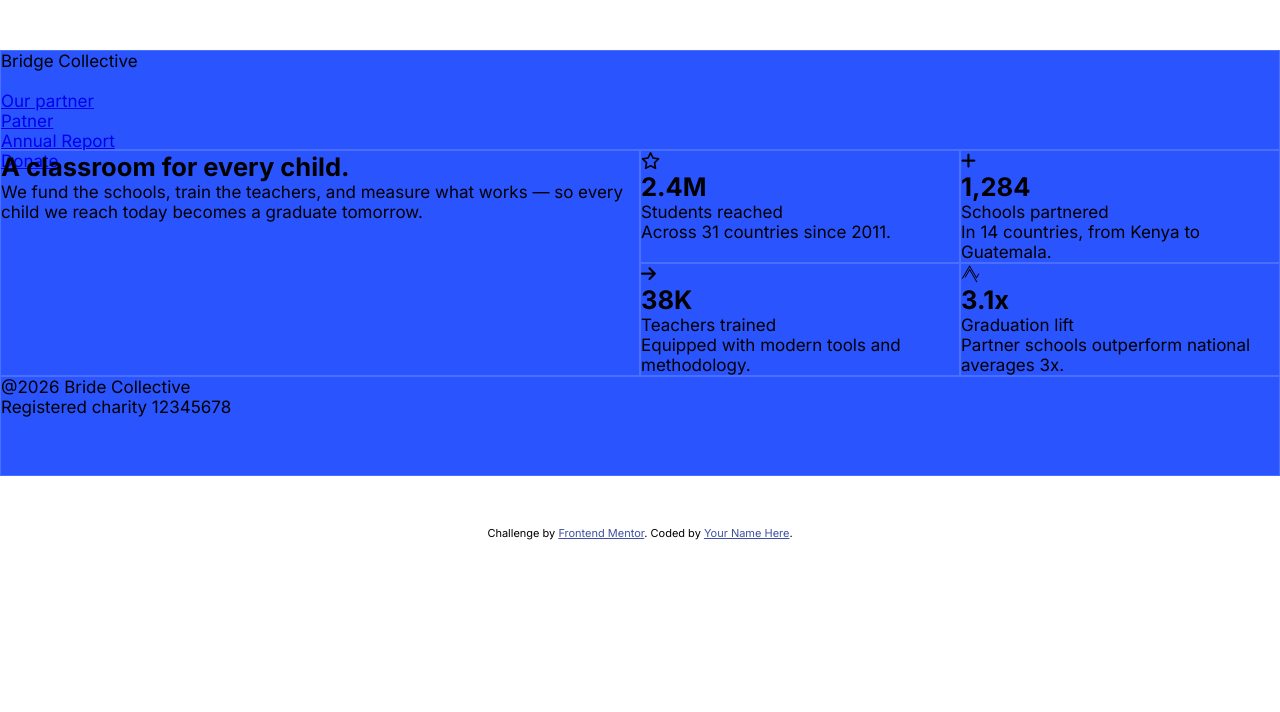
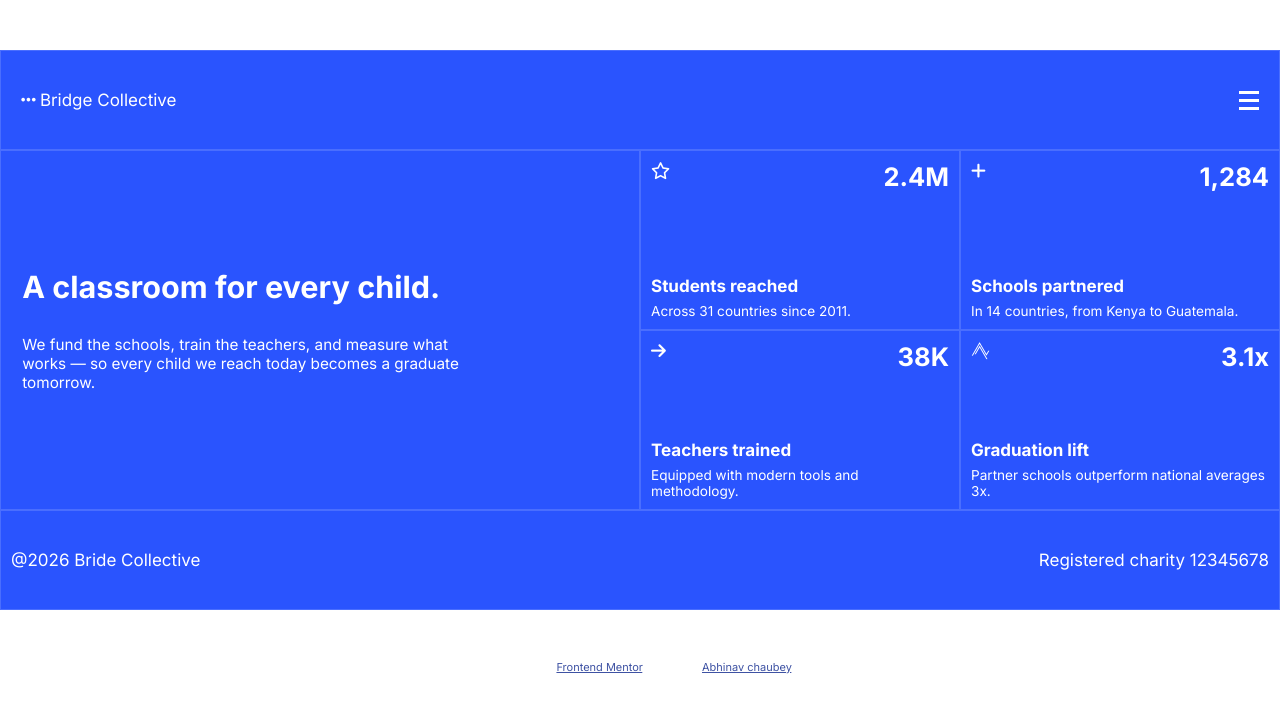
Before and after one commit to abhinavkumar0811/frontend-project, a plain HTML site: page grid-landing-page-main/index.html in a window 1280 px wide. Drawn offline with Linux system fonts and the light colour scheme.

Commit message:
desktop style complete

```diff
--- a/grid-landing-page-main/index.html
+++ b/grid-landing-page-main/index.html
@@ -39,7 +39,7 @@
   <main class="main-container">
 
     <section class="item navbar">
-      <p class="logo-content">Bridge Collective</p>
+      <p class="logo-content"><i class="fa-solid fa-ellipsis"></i>Bridge Collective</p>
 
       <!-- hamburger -->
       <div class="hamburger">
@@ -72,9 +72,12 @@
       <div class="icon-data">
         <div class="icon"><i class="fa-regular fa-star"></i></div>
         <h2 class="rating-view">2.4M</h2>
+      </div>
 
-        <p class="start-head">Students reached</p>
+        <div class="start-specificaton">
+         <h3 class="start-head">Students reached</h3>
         <p class="start-para">Across 31 countries since 2011.</p>
+       </div>
 
       </div>
 
@@ -88,8 +91,12 @@
         <h2 class="rating-view"> 1,284</h2>
       </div>
 
-      <p class="start-head">Schools partnered</p>
-      <p class="start-para">In 14 countries, from Kenya to Guatemala.</p>
+      <div class="start-specificaton">
+        <h3 class="start-head">Schools partnered</h3>
+        <p class="start-para">In 14 countries, from Kenya to Guatemala.</p>
+
+       </div>
+
 
     </section>
     <section class="item start-3">
@@ -99,8 +106,13 @@
         <h2 class="rating-view">38K</h2>
       </div>
 
-      <p class="start-head">Teachers trained</p>
-      <p class="start-para">Equipped with modern tools and methodology.</p>
+
+       <div class="start-specificaton">
+
+         <h3 class="start-head">Teachers trained</h3>
+         <p class="start-para">Equipped with modern tools and methodology.</p>
+
+       </div>
 
     </section>
     <section class="item start-4">
@@ -113,8 +125,14 @@
 
       </div>
 
-      <p class="start-head">Graduation lift</p>
-      <p class="start-para">Partner schools outperform national averages 3x.</p>
+
+       <div class="start-specificaton">
+         <h3 class="start-head">Graduation lift</h3>
+         <p class="start-para">Partner schools outperform national averages 3x.</p>
+
+       </div>
+
+
 
     </section>
 
@@ -134,7 +152,7 @@
 
   <div class="attribution">
     Challenge by <a href="https://www.frontendmentor.io?ref=challenge">Frontend Mentor</a>.
-    Coded by <a href="#">Your Name Here</a>.
+    Coded by <a href="#">Abhinav chaubey</a>.
   </div>
 </body>
 
--- a/grid-landing-page-main/style.css
+++ b/grid-landing-page-main/style.css
@@ -16,6 +16,7 @@
 html{
     font-size: 17px;
     font-family: 'Inter', 'sans-sarif';
+    color: var(--font-color);
 }
 body{
     width: 100%;
@@ -42,29 +43,92 @@ body{
 }
 .navbar{
     grid-area: navbar;
-    /* background-color: red; */
+    display: flex;
+    flex-direction: row;
+    justify-content: space-between;
+    align-items: center;
+    padding: 0px 20px 0px 20px;
+
 }
+.logo-content i{
+    padding-right: 4px;
+}
+.hamburger{
+    display: flex;
+    flex-direction: column;
+    gap: 5px;
+}
+.hamburger span{
+    display: block;
+    width: 20px;
+    height: 3px;
+    background-color: var(--font-color);
+    cursor: pointer;
+}
+
+/* here we write logic of breck hamburger into section */
+.menu-panel{
+    display: none;
+}
+
+/* hero section design  */
 .hero{
     grid-area: hero;
-    /* background-color: green; */
+    /* padding: 110px 150px 110px 30px; */
+    padding: 6.875rem 9.375rem 6.875rem 1.25rem;
+    font-size: 1.2rem;
+
+}
+.head-para{
+    padding-top: 30px;
+    font-size: 0.9rem;
 }
 .start-1{
     grid-area: first-starts;
-    /* background-color: blue; */
+
 }
 .start-2{
     grid-area: second-start;
-    /* background-color: antiquewhite; */
+
 }
 .start-3{
     grid-area: third-start;
-    /* background-color: pink; */
+
 }
 .start-4{
     grid-area: fourth-start;
-    /* background-color: bisque; */
+
 }
+.start-1, .start-2, .start-3, .start-4{
+    display: flex;
+    flex-direction: column;
+    justify-content: space-between;
+    padding: 10px;
+
+}
+.icon-data{
+    display: flex;
+    flex-direction: row;
+    justify-content: space-between;
+}
+.start-specification{
+
+}
+.start-head{
+    font-size: 1rem;
+}
+.start-para{
+    padding-top: 0.4rem;
+    font-size: 0.8rem;
+}
+
+/* footer start  */
 .footer{
     grid-area: footer;
-    /* background-color: bisque; */
+    display: flex;
+    flex-direction: row;
+    justify-content: space-between;
+    padding: 10px;
+    align-items: center;
+
 }
```
